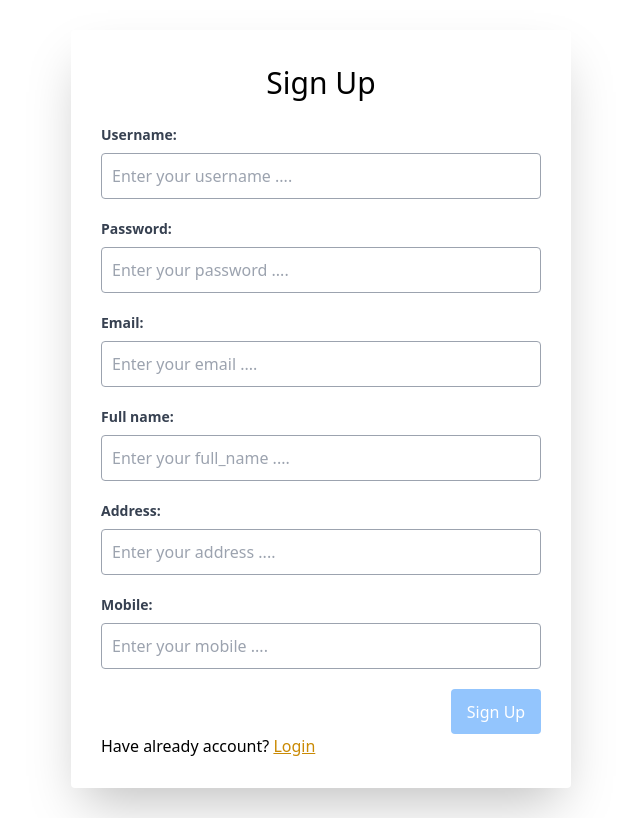
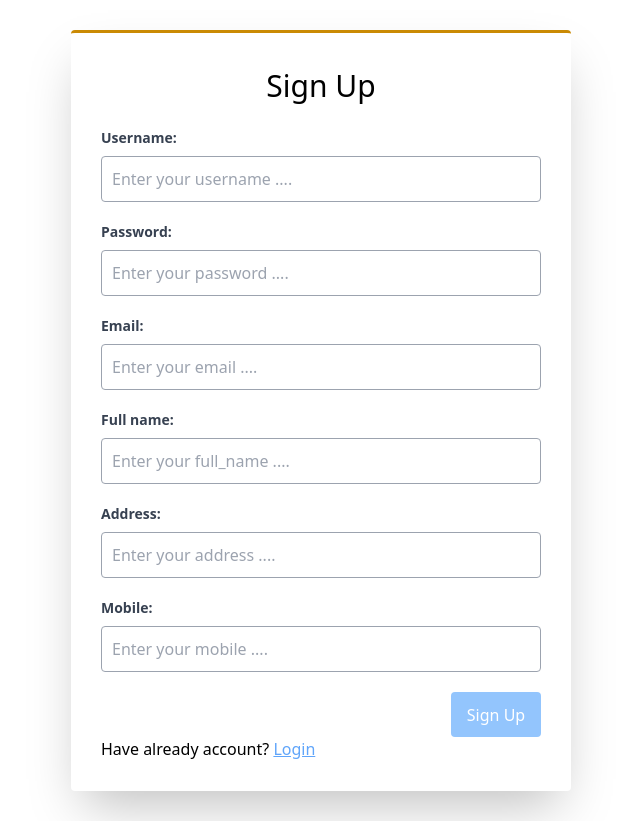
Before and after one commit to dev-dauth2026/AmazonCloneV2, a Django app: page /accounts/signup/ in a window 1280 px wide. Shown: the part 104-925 px from the top of the page, without its empty margins (319-959 px from the left). Run offline with Django 4.2, Linux system fonts and the light colour scheme; some libraries are stand-ins or nearby versions.

Commit message:
edited the layout

```diff
--- a/accounts/templates/accounts/signup.html
+++ b/accounts/templates/accounts/signup.html
@@ -5,7 +5,7 @@
 {% include 'navbar/menuNavbar.html' %}
 
 <div class="flex justify-center items-center w-full  ">
-  <div class ="flex flex-col w-[500px]  shadow-2xl p-[30px] m-[30px] rounded ">
+  <div class ="flex flex-col w-[500px]  shadow-2xl p-[30px] m-[30px] rounded border-t-[3px] border-yellow-600">
   <h2 class="text-[30px] mb-[20px] text-center">Sign Up</h2>
   <form method="POST" class="" action="{% url 'accounts:signup' %}">
     {% csrf_token %}
@@ -41,9 +41,9 @@
         {% endif %}
       </div>
     {% endfor %}
-    <button type="submit"  class="bg-blue-300 p-[10px] w-[90px] h-[45px] rounded float-right text-white hover:opacity-50">Sign Up</button>
+    <button type="submit"  class="bg-blue-300 p-[10px] w-[90px] h-[45px] rounded float-right text-white hover:bg-yellow-600 transition-all duration-[1s]">Sign Up</button>
   </form>
-  <p>Have already account? <a class="text-yellow-600 underline" href="{% url 'accounts:login' %}">Login</a></p>
+  <p>Have already account? <a class="text-blue-400 hover:text-yellow-600 underline transition-all duration-[1s]" href="{% url 'accounts:login' %}">Login</a></p>
 
 </div>
 </div>
```
